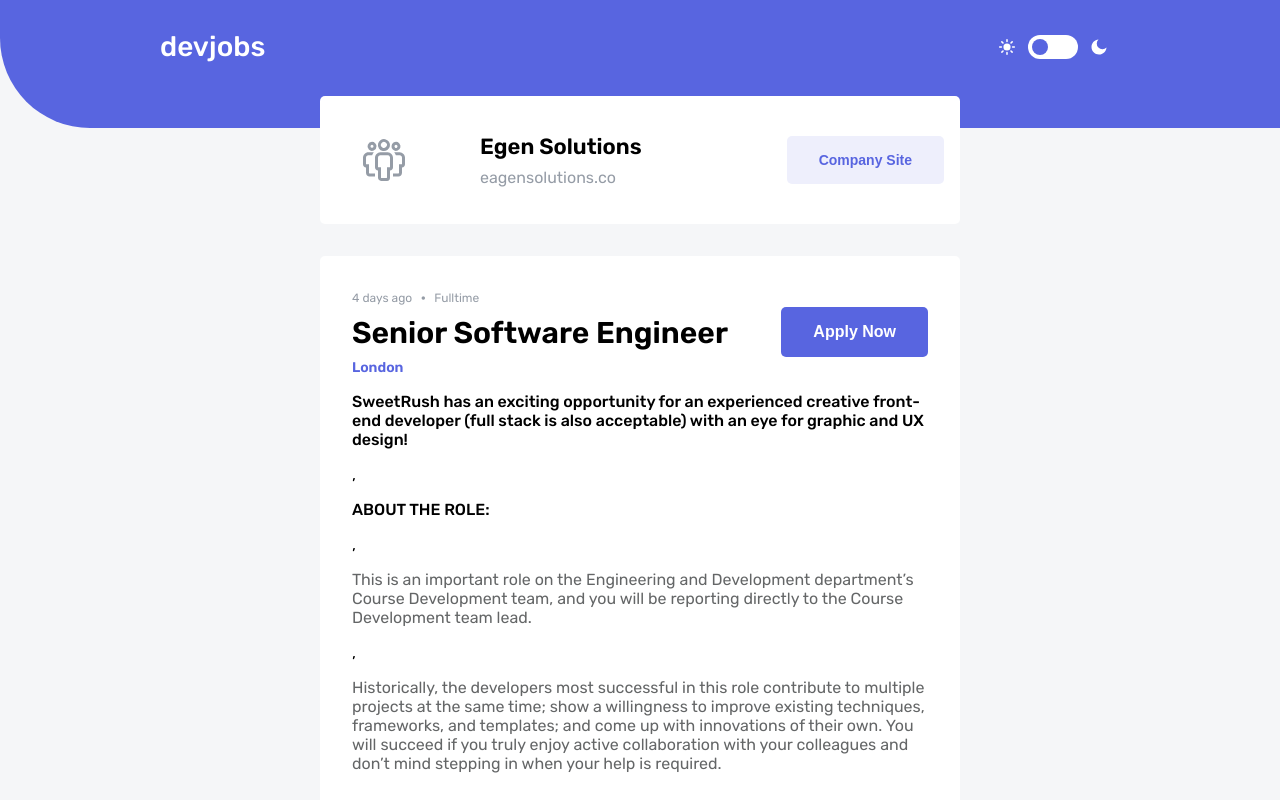
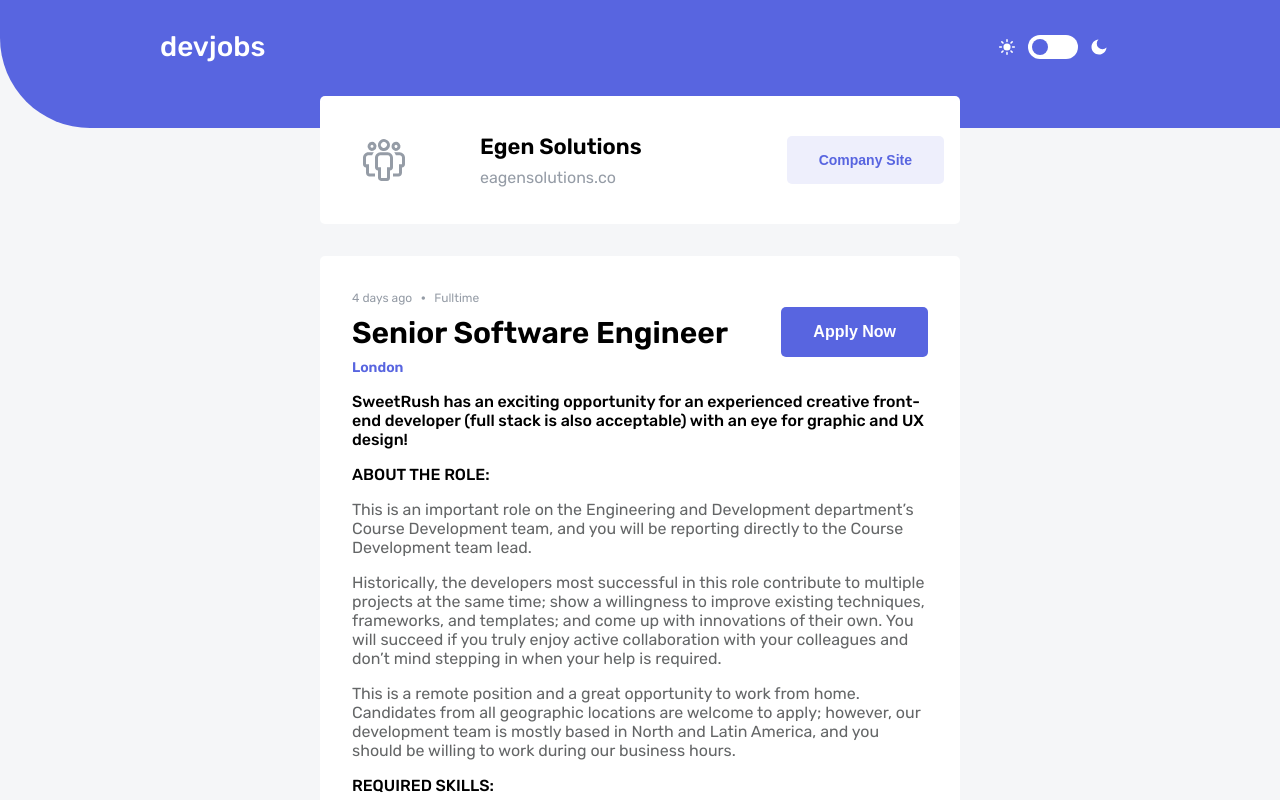
Before and after one commit to chiragkhandhar/devjobs, a React (Create React App) app in the folder client/: page /description/1 in a window 1280 px wide. Shown: the top 800 px of the page. Built offline with nearby package versions, Linux system fonts and the light colour scheme.

Commit message:
Fix desc filteration bug

```diff
--- a/client/src/Components/CompanyDetails.js
+++ b/client/src/Components/CompanyDetails.js
@@ -10,7 +10,9 @@
   dayjs.extend(relativeTime);
 
   const filterDesc = (desc) => {
-    return desc.split("\n").join();
+    desc = desc.split("\\n").join();
+
+    return desc;
   };
   return (
     <div className="cd-container">
```
